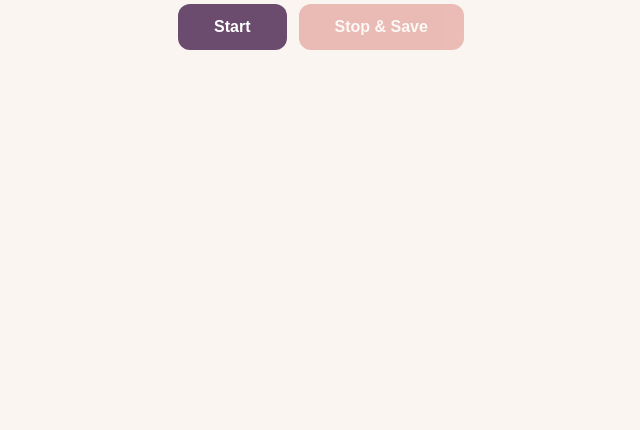
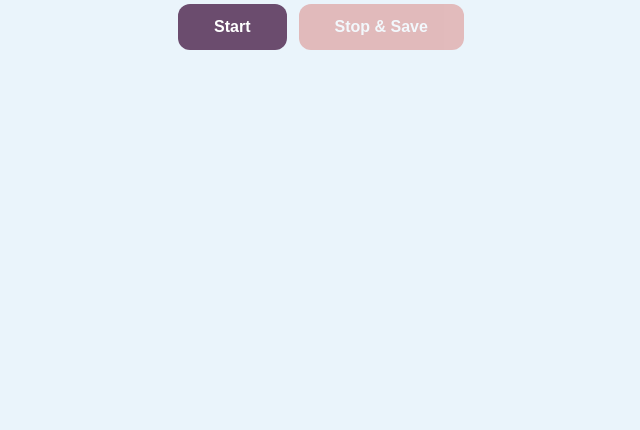
Before and after one commit to kvignali/kvignali, a plain HTML site: page index.html in a window 1280 px wide. Shown: the part 370-800 px from the top of the page, without its empty margins (319-959 px from the left). Drawn offline with Linux system fonts and the light colour scheme.

Commit message:
Use a soft blue site background
Co-authored-by: copilot-swe-agent[bot] <198982749+Copilot@users.noreply.github.com>

```diff
--- a/style.css
+++ b/style.css
@@ -6,7 +6,7 @@
 
 body {
   font-family: -apple-system, BlinkMacSystemFont, 'Segoe UI', Roboto, sans-serif;
-  background: #faf5f0;
+  background: #eaf4fb;
   color: #3a3a3a;
   min-height: 100vh;
 }
```
